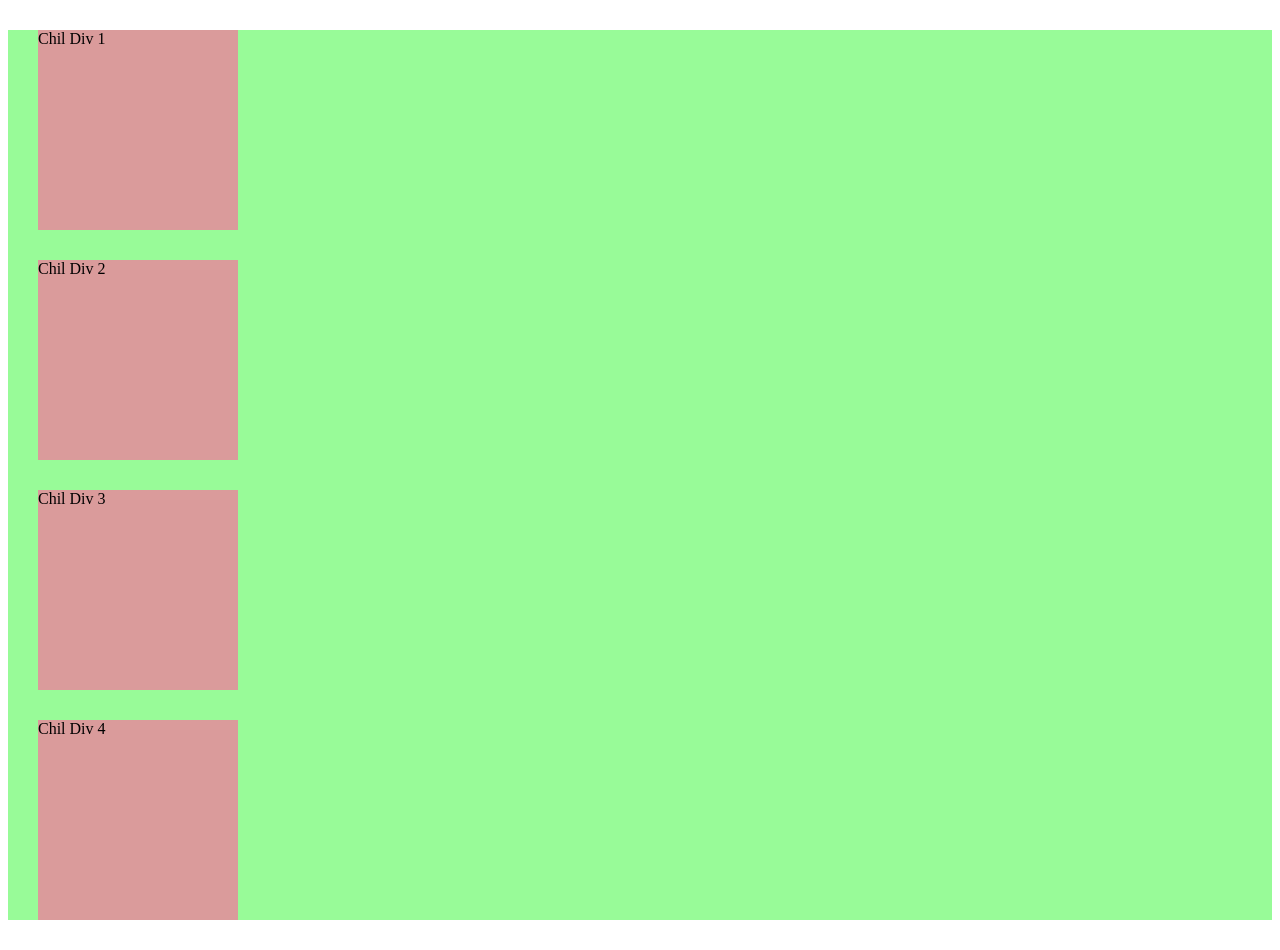
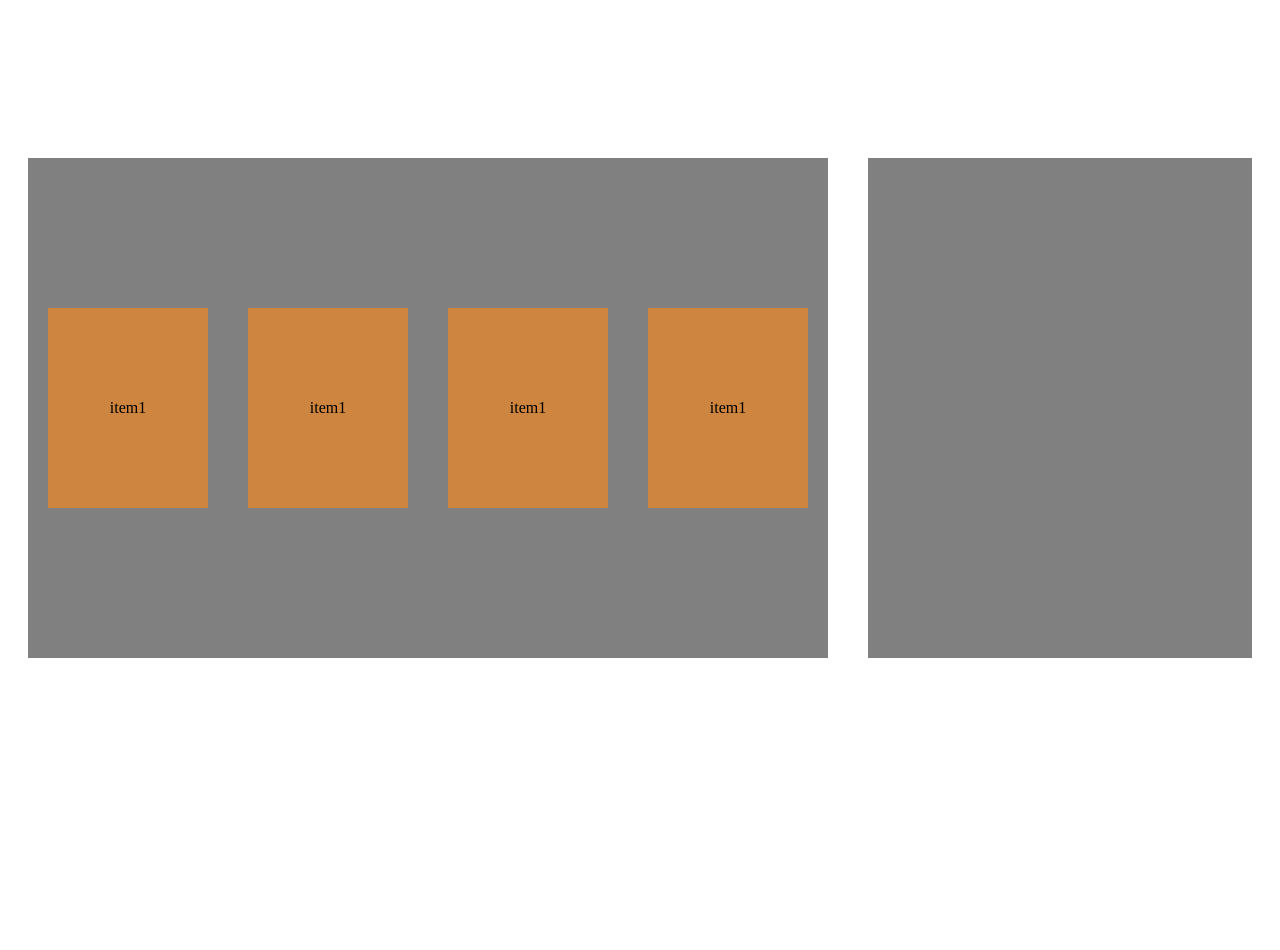
Before and after one commit to bhupeshsinha/JavaScript, a plain HTML site: page Lec 38/index.html in a window 1280 px wide. After the commit the page ends 816 px from the top, so only its background shows below. Drawn offline with Linux system fonts and the light colour scheme.

Commit message:
Drag Down from one box to another box

```diff
--- a/Lec 38/index.html
+++ b/Lec 38/index.html
@@ -8,12 +8,20 @@
 </head>
 <body>
 
-    <div id="mainDiv">
+    <!-- <div id="mainDiv">
         <div class="childDiv" id="div1">Chil Div 1</div>
         <div class="childDiv" id="div2">Chil Div 2</div>
         <div class="childDiv" id="div3">Chil Div 3</div>
         <div class="childDiv" id="div4">Chil Div 4</div>
+    </div> -->
+
+    <div class="box1">
+        <div class="item" draggable="true">item1</div>
+        <div class="item" draggable="true">item1</div>
+        <div class="item" draggable="true">item1</div>
+        <div class="item" draggable="true">item1</div>
     </div>
+    <div class="box2"></div>
 
     <script src="index.js"></script>
 
--- a/Lec 38/index.js
+++ b/Lec 38/index.js
@@ -2,23 +2,41 @@ console.log("**************")
 console.log("Jai Siya Ram")
 console.log("**************")
 
-const mainDiv = document.getElementById("mainDiv")
-const box = document.getElementById("div1")
-console.log(box)
+// const mainDiv = document.getElementById("mainDiv")
+// const box = document.getElementById("div1")
+// console.log(box)
 
-box.addEventListener('click', ()=>{
-    console.log("BOX")
-    // box.style.backgroundColor='red'
-},true)
+// box.addEventListener('click', ()=>{
+//     console.log("BOX")
+//     // box.style.backgroundColor='red'
+// },true)
 
 
 
-mainDiv.addEventListener('click', ()=>{
-    console.log("Main Div")
-    // box.style.backgroundColor='red'
-},true)
+// mainDiv.addEventListener('click', ()=>{
+//     console.log("Main Div")
+//     // box.style.backgroundColor='red'
+// },true)
 
 
-document.body.addEventListener('click', ()=>{
-    console.log("Body")
-},true)
+// document.body.addEventListener('click', ()=>{
+//     console.log("Body")
+// },true)
+
+const box1 = document.querySelector(".box1")
+const box2 = document.querySelector(".box2")
+const items = document.getElementsByClassName("item")
+
+for(let item of items){
+    item.addEventListener('dragstart', (e)=>{
+        console.log(e.target)
+        box2.addEventListener('dragover', (e)=>{
+            e.preventDefault();
+            e.stopPropagation();
+        })
+
+        box2.addEventListener("drop",()=>{
+            box2.append(e.target);
+        })
+    })
+}
--- a/Lec 38/style.css
+++ b/Lec 38/style.css
@@ -1,4 +1,4 @@
-
+/*
 #mainDiv{
     background-color : palegreen;
 }
@@ -8,4 +8,31 @@
     height: 200px;
     width: 200px;
     background-color: #da9b9b;
+} */
+
+body{
+    height:100vh;
+    display:flex;
+    justify-content:center;
+    align-items:center;
 }
+
+.box1, .box2{
+    display:flex;
+    justify-content:center;
+    align-items:center;
+    margin:20px;
+    width:800px;
+    height:500px;
+    background-color: grey
+}
+
+.item{
+    margin:20px;
+    height:200px;
+    width:200px;
+    background-color: peru;
+    display:flex;
+    justify-content:center;
+    align-items:center;
+}
```
